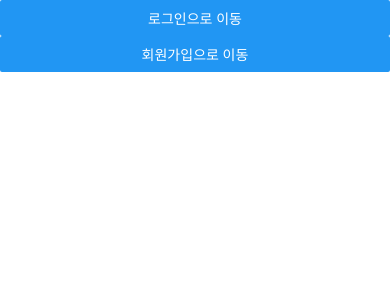
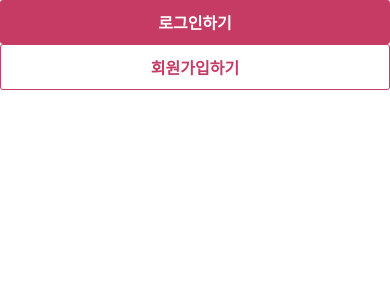
Before and after one commit to wngus6429/DeliciousFoodMap, a React Native app in the folder front/: screen / in a window 390 px wide. Shown: the top 300 px of the page. Built offline with nearby package versions, Linux system fonts and the light colour scheme.

Commit message:
커스텀 버튼

```diff
--- /dev/null
+++ b/front/src/components/CustomButton.tsx
@@ -0,0 +1,95 @@
+import React from 'react';
+import {
+  Button,
+  Pressable,
+  StyleSheet,
+  Text,
+  PressableProps,
+  Dimensions,
+} from 'react-native';
+import {colors} from '../constants';
+
+interface CustomButtonProps extends PressableProps {
+  label: string;
+  variant?: 'filled' | 'outlined';
+  size?: 'large' | 'medium';
+  inValid?: boolean;
+}
+
+// 기기 높이에 따라 버튼의 높이를 다르게 설정
+const deviceHeight = Dimensions.get('screen').height;
+
+// ...props: PressableProps 이거 함으로 인해서 onPress 등등 이벤트를 한번에 받을 수 있게 됨
+function CustomButton({
+  label,
+  variant = 'filled',
+  size = 'large',
+  inValid = false,
+  ...props
+}: CustomButtonProps) {
+  console.log('screen', Dimensions.get('screen').height);
+  console.log('window', Dimensions.get('window').height);
+  return (
+    <Pressable
+      disabled={inValid}
+      style={({pressed}) => [
+        styles.container,
+        styles[variant],
+        pressed ? styles[`${variant}Pressed`] : styles[variant],
+        styles[size],
+        inValid && styles.inValid,
+      ]}
+      {...props}>
+      <Text style={[styles.text, styles[`${variant}Text`]]}>{label}</Text>
+    </Pressable>
+  );
+}
+
+const styles = StyleSheet.create({
+  container: {
+    borderRadius: 3,
+    justifyContent: 'center',
+  },
+  inValid: {
+    opacity: 0.5,
+  },
+  filled: {
+    backgroundColor: colors.PINK_700,
+  },
+  outlined: {
+    borderColor: colors.PINK_700,
+    borderWidth: 1,
+  },
+  filledPressed: {
+    backgroundColor: colors.PINK_500,
+  },
+  outlinedPressed: {
+    borderColor: colors.PINK_700,
+    borderWidth: 1,
+    opacity: 0.5,
+  },
+  large: {
+    width: '100%',
+    paddingVertical: deviceHeight > 700 ? 15 : 10,
+    alignItems: 'center',
+    justifyContent: 'center',
+  },
+  medium: {
+    width: '50%',
+    paddingVertical: deviceHeight > 700 ? 12 : 8,
+    alignItems: 'center',
+    justifyContent: 'center',
+  },
+  text: {
+    fontSize: 16,
+    fontWeight: '700',
+  },
+  filledText: {
+    color: colors.WHITE,
+  },
+  outlinedText: {
+    color: colors.PINK_700,
+  },
+});
+
+export default CustomButton;
--- /dev/null
+++ b/front/src/constants/colors.ts
@@ -0,0 +1,6 @@
+const colors = {
+  WHITE: '#FFF',
+  PINK_500: '#BF5C79',
+  PINK_700: '#C63B64',
+};
+export {colors};
--- a/front/src/constants/index.ts
+++ b/front/src/constants/index.ts
@@ -1,7 +1,2 @@
-const authNavigations = {
-  AUTHHOME: 'AuthHome',
-  LOGIN: 'Login',
-  SIGNUP: 'Signup',
-} as const;
-
-export {authNavigations};
+export * from './colors';
+export * from './navigations';
--- /dev/null
+++ b/front/src/constants/navigations.ts
@@ -0,0 +1,7 @@
+const authNavigations = {
+  AUTHHOME: 'AuthHome',
+  LOGIN: 'Login',
+  SIGNUP: 'Signup',
+} as const;
+
+export {authNavigations};
--- a/front/src/navigations/drawer/MainDrawerNavigator.tsx
+++ b/front/src/navigations/drawer/MainDrawerNavigator.tsx
@@ -1,7 +1,7 @@
 import {createDrawerNavigator} from '@react-navigation/drawer';
-import MapHomeScreen from '../../screens/map/MapHomeScreen';
 import FeedHomeScreen from '../../screens/feed/FeedHomeScreen';
 import CalenderHomeScreen from '../../screens/calendar/CalenderHomeScreen';
+import MapHomeScreen from '../../screens/map/MapHomeScreen';
 
 const Drawer = createDrawerNavigator();
 
--- a/front/src/screens/auth/AuthHomeScreen.tsx
+++ b/front/src/screens/auth/AuthHomeScreen.tsx
@@ -2,7 +2,8 @@
 import React from 'react';
 import {Button, SafeAreaView, StyleSheet, View} from 'react-native';
 import {AuthStackParamList} from '../../navigations/stack/AuthStackNavigator';
-import {authNavigations} from '../../constants';
+import {authNavigations} from '../../constants/navigations';
+import CustomButton from '../../components/CustomButton';
 
 type AuthHomeScreenProps = StackScreenProps<
   AuthStackParamList,
@@ -13,12 +14,13 @@
   return (
     <SafeAreaView>
       <View>
-        <Button
-          title="로그인으로 이동"
+        <CustomButton
+          label="로그인하기"
           onPress={() => navigation.navigate(authNavigations.LOGIN)}
         />
-        <Button
-          title="회원가입으로 이동"
+        <CustomButton
+          label="회원가입하기"
+          variant="outlined"
           onPress={() => navigation.navigate(authNavigations.SIGNUP)}
         />
       </View>
```
